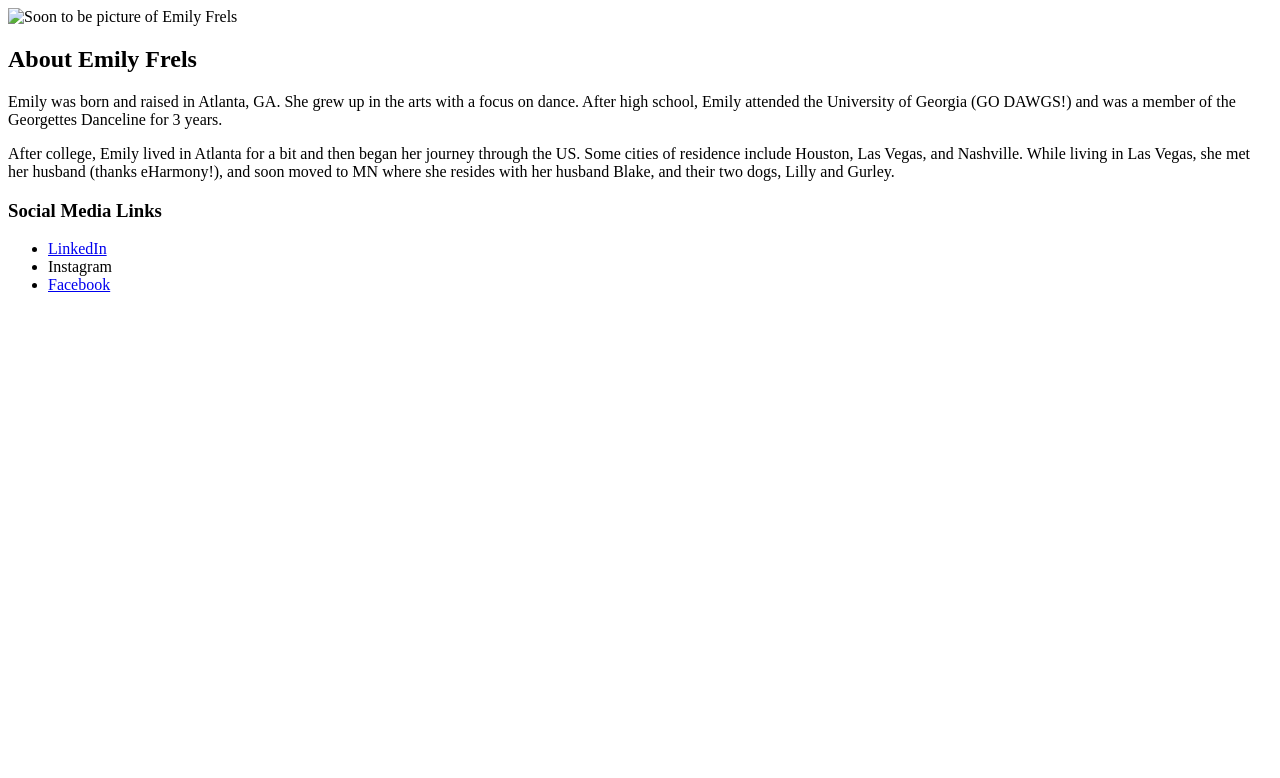
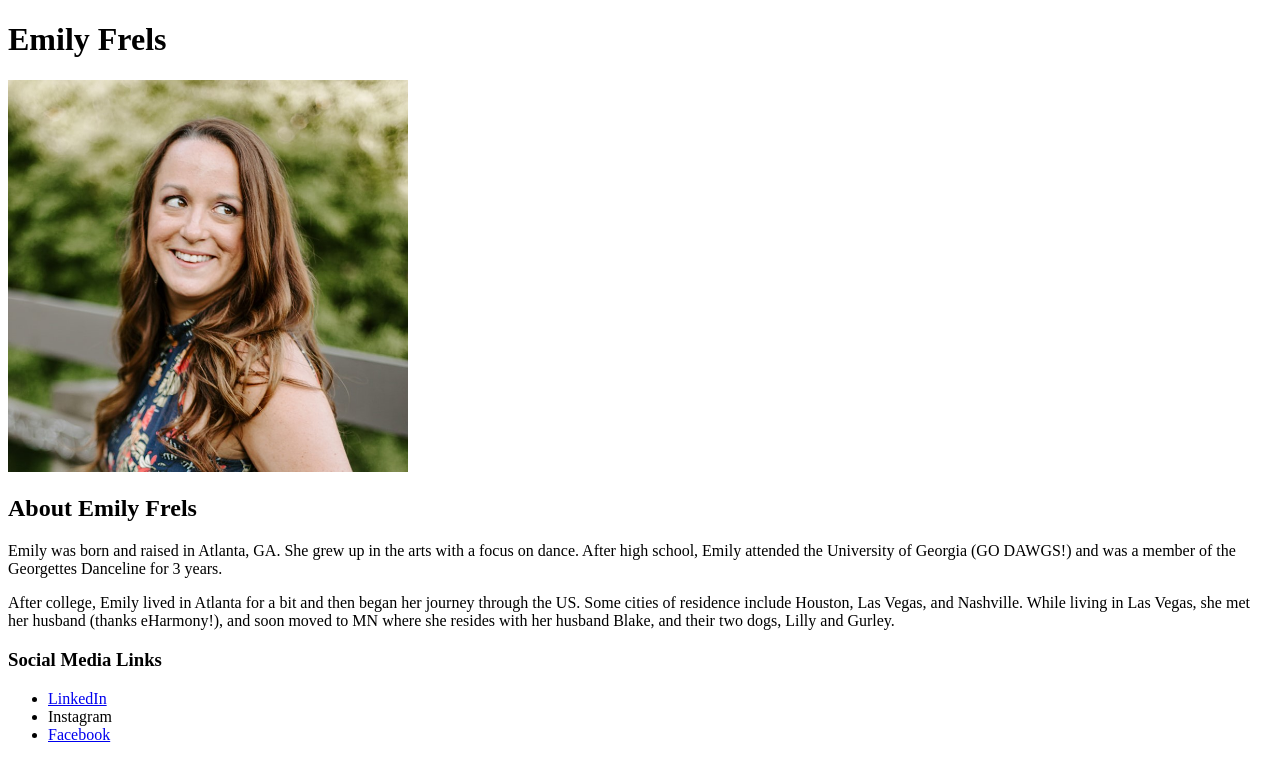
Before and after one commit to emilyfrels/emilyfrels.github.io, a plain HTML site: page index.html in a window 1280 px wide. Drawn offline with Linux system fonts and the light colour scheme.

Commit message:
Adding image

```diff
--- a/index.html
+++ b/index.html
@@ -2,12 +2,14 @@
 <html lang="en-us">
 <head>
   <meta charset="UTF-8">
-  <title>Emily Frels</title>
+  <title>Activity 1: Basic HTML Bio</title>
 </head>
 
 <body>
-<img src="#" alt="Soon to be picture of Emily Frels">
 
+
+<h1>Emily Frels</h1>
+<img src="assets/Emily.jpg" width="400" alt="Emily Frels">
 <h2>About Emily Frels</h2>
 
 <p>Emily was born and raised in Atlanta, GA. She grew up in the arts with a focus on dance. After high school, Emily attended the University of Georgia (GO DAWGS!) and was a member of the Georgettes Danceline for 3 years.
```
Also changed, not shown: assets/Emily.jpg (added).
